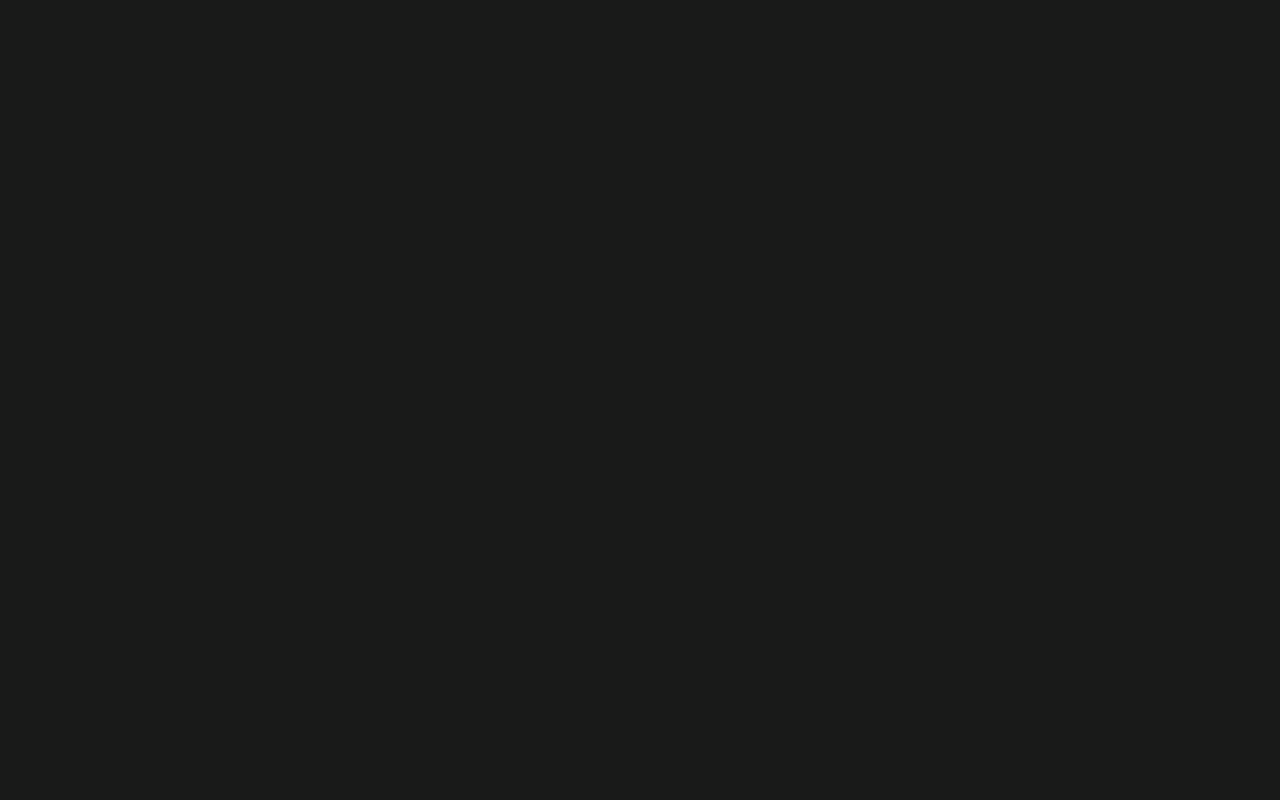
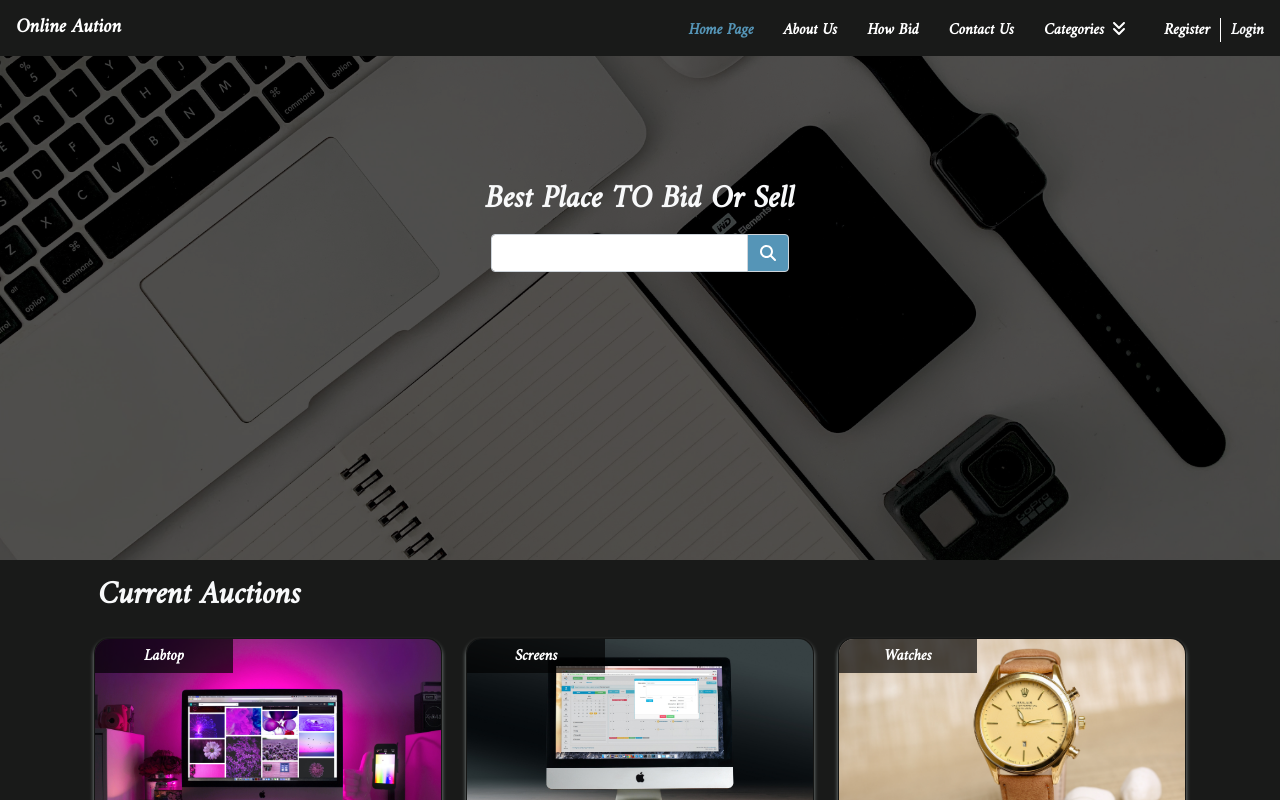
Before and after one commit to hossamMohamed00/online-auction-system, a React (Create React App) app in the folder client/: page /home-page in a window 1280 px wide. Before the commit this address had no page. Shown: the top 800 px of the page. Built offline with nearby package versions, Linux system fonts and the light colour scheme.

Commit message:
change navbar content

```diff
--- a/client/src/App.js
+++ b/client/src/App.js
@@ -18,10 +18,10 @@ function App() {
 
 			<Routes>
 				<Route path='/register' element={<Register/>} />
-				<Route path='/' element={<Navigate to="/register" /> } />
+				<Route path='/' element={<Navigate to="/home-page" /> } />
 
 				<Route path='/login' element={<Login/>} />
-				<Route path='/homePage' element={<HomePage/>} />
+				<Route path='/home-page' element={<HomePage/>} />
 
 			</Routes>
 
--- a/client/src/Pages/HomePage.js
+++ b/client/src/Pages/HomePage.js
@@ -13,11 +13,8 @@ const HomePage = () => {
 		<Fragment>
 			<div className= {`${scollbarStyle.scollbar} container-fluid px-0`} style={{backgroundColor: "#191a19" , minHeight:"100vh"}}>
 				<Header/>
-				<div className="d-md-flex mb-5">
-					<Categories/>
-					<UpGoingAuctions/>
-				</div>
 				<CurrentAuctions/>
+				<UpGoingAuctions/>
 				<Footer/>
 			</div>
 
--- a/client/src/component/HomePage/Categories/Categories.js
+++ b/client/src/component/HomePage/Categories/Categories.js
@@ -1,30 +1,33 @@
-import React, { Fragment } from 'react';
-
-import { FontAwesomeIcon } from '@fortawesome/react-fontawesome';
-import {faCircleArrowRight} from '@fortawesome/free-solid-svg-icons'
+import React, { Fragment , useState} from 'react';
 import classes from './Categories.module.css'
 
 const Categories = () => {
+	const [isHiddenCategories , setIsHiddenCategories ] = useState(false)
 
 	const AllCategories = ["Labtop" , "Phones" ,"Tablet" ,"Home" , "Electronics"] ;
 
 	const showAllCategories = AllCategories.map(( category,index) => {
 		return(
-			<li key={index} className="p-2">
-				<FontAwesomeIcon icon={faCircleArrowRight} />
+			<li key={index} >
 				<span className="p-2">{category} </span>
-				<span className= {` ${classes.categoryBadge} badge text-light rounded-pill float-end `} >4</span>
 			</li>
 
 		)
 	})
-	return (
+
+	const btnShowCategoryHandeler = (e) => {
+		e.preventDefault()
+		setIsHiddenCategories(true)
+		console.log("yes")
+	}
+
+		return (
 			<Fragment>
-				<div className={classes.Categories}>
-						<h4 className={classes.CategoriesHeader}> Categories</h4>
-						<ul className="list-group ">
-							{showAllCategories}
-						</ul>
+				<div className={ ` ${classes.Categories} ${isHiddenCategories ? 'd-none' : ''  }` }>
+					<button type="button" className="btn-close d-md-none float-end m-2 text-dark bg-light" onClick={btnShowCategoryHandeler} aria-label="Close"></button>
+					<ul className= {`list-group d-md-block  `} >
+						{showAllCategories}
+					</ul>
 				</div>
 			</Fragment>
 	);
--- a/client/src/component/HomePage/Categories/Categories.module.css
+++ b/client/src/component/HomePage/Categories/Categories.module.css
@@ -1,27 +1,37 @@
 .Categories{
 	height: fit-content!important;
-	width: 25vw!important;
-	background-color: #191a19;
+	width: fit-content!important;
+	background-color: var(--dark-color);
 	color: white;
-	border-top-right-radius: 10px;
+
+	padding-bottom: 20px;
+	position: absolute;
+	top:55.99px;
+	text-align: center;
+
 	border-bottom-right-radius: 10px;
-	padding-bottom: 20px;
+	border-bottom-left-radius: 10px;
+	z-index: 1000;
+
+	margin-right: 15px;
+
 }
 
 .CategoriesHeader{
 	/* background-color: #191a19; */
 	background-color:  #4f4e4c!important;
-	padding: 10px;
+	padding-top: 25px!important;
 	font-size: 20px;
+
+	/* border-top: 2px solid white!important; */
+
 }
 
-li{ cursor: pointer; list-style: none}
+li{ cursor: pointer; list-style: none;	padding: 10px 25px 10px 25px ;}
 li:hover{
 	background-color: #4f4e4c!important;
 	transition: all 0.5s;
-	padding-left: 5%!important;
 }
-
 .categoryBadge{
 	background-color: #43758f;
 }
@@ -30,21 +40,18 @@ li:hover{
 
 /* start media query */
 
-@media screen and (max-width:576px){
+@media (max-width: 768px){
 	.Categories{
-		width: 80vw!important;
-		margin: 0 auto;
-		margin-top: 15px;
+    width: 100%!important;
+    top: 45px;
+    text-align: left;
+    left: 0;
+		padding-top: 10px;
+		background-color: rgba(0, 0, 0, 0.9);
+
+
 	}
 }
 
 
-@media screen and (min-width:576px) and (max-width:992px){
-	.Categories{
-		width: 70vw!important;
-		margin: 0 auto;
-	}
-	.CategoriesHeader{  margin-top: 15px;}
-}
-
 /* end media query */
--- a/client/src/component/HomePage/CurrentAuctions/CurrentAuctionsContent.js
+++ b/client/src/component/HomePage/CurrentAuctions/CurrentAuctionsContent.js
@@ -80,7 +80,7 @@ const CurrentAuctionsContent = () => {
 
 	return (
 		<div className={classes.CurrentAuctionsContent}>
-			<Row xs={1} md={2} lg={3} className="g-4 mx-auto py-3">
+			<Row xs={1} sm={2} lg={3} className="g-4 mx-auto py-3">
 				{getCurrentAuctions(FirstThreeItems , false)}
 				{showRestItems && getCurrentAuctions(RestItems, true)}
 				{!showRestItems && RestItems.length!==0 &&
--- a/client/src/component/HomePage/Header/Header.js
+++ b/client/src/component/HomePage/Header/Header.js
@@ -1,7 +1,9 @@
 import React ,{ Fragment} from "react";
-import { Link } from "react-router-dom";
+
+import Search from "./Seach";
+import Navbar from "./Navbar";
+
 import classes from './Header.module.css'
-import Search from "./Seach";
 
 const  Header = () => {
 	return (
@@ -9,21 +11,7 @@ const  Header = () => {
 
 			<div className="position-relative">
 
-				{/* start Navbar  */}
-				<nav className= {`${classes.nav} navbar navbar-dark bg-dark fixed-top px-1 `}>
-						<div className="container-fluid">
-							<a className={` ${classes.navbarBrand} navbar-brand fw-bold `} href="#">Online Aution</a>
-
-							<div className="d-flex pt-1">
-								<Link to='/register' className= {`fw-bold ${classes.navLinkRegister} `}> Register </Link>
-								<Link to='/login' className= {`fw-bold text-light ${classes.navLinkLogin} `}> Login </Link>
-
-							</div>
-
-						</div>
-				</nav>
-				{/* end Navbar  */}
-
+				<Navbar/>
 				{/* start Header  */}
 				<div className= {classes.Header}>
 				</div>
@@ -32,7 +20,7 @@ const  Header = () => {
 				<div className={classes.overlay}>
 					<div className={classes.HeaderContent}>
 						<div className="mt-5 h-50">
-							<h1 className="fw-bold text-light mb-4 fa-1 text-center">Best Place TO Bid Or Sell </h1>
+							<h2 className="fw-bold text-light pt-3 pb-2 fa-1 text-center">Best Place TO Bid Or Sell </h2>
 							<Search/>
 						</div>
 
--- a/client/src/component/HomePage/Header/Header.module.css
+++ b/client/src/component/HomePage/Header/Header.module.css
@@ -14,20 +14,6 @@
 	left: 0;
 }
 
-/* start navbar */
-
-.nav {background-color: var(--dark-color)!important}
-
-.navbarBrand{	font-size: 20px!important}
-
-.navLinkRegister{ color: var(--main-color); border-right: 1px solid white; padding-right: 15px!important;}
-.navLinkLogin{ padding-left: 15px!important }
-
-.navLinkRegister , .navLinkLogin {text-decoration: none;}
-.navLinkRegister:hover{color: white}
-.navLinkLogin:hover{color: var(--main-color)!important}
-
-/* end navbar */
 
 
 .HeaderContent{
@@ -98,11 +84,9 @@
 	nav{padding: 0!important}
 
 	.navbarBrand{ font-size: 15px!important; font-weight: bold;font-size: 15px;}
-/*
-	h1 { font-size: 20px!important}
-	p {font-size: 10px!important ; padding-top: 5px;} */
 
-	.SearchResult{ height: 100px;width: 90%!important;}
+
+	.SearchResult{max-height: 150px!important;}
 	.SearchInput{ padding: 1px;}
 	.SearchInputGroup{width: 90%!important;}
 
--- /dev/null
+++ b/client/src/component/HomePage/Header/Navbar.js
@@ -0,0 +1,57 @@
+import React, { useState } from "react";
+import { NavLink , Link} from "react-router-dom";
+import { FontAwesomeIcon } from "@fortawesome/react-fontawesome";
+import {faAnglesDown , faAnglesUp , faBars} from '@fortawesome/free-solid-svg-icons'
+
+import classes from './Navbar.module.css'
+import Categories from "../Categories/Categories";
+
+const activeLink = navData => `${navData.isActive ? classes.active : ''} fw-bold ${classes['navLink']} `
+
+const Navbar = ()=> {
+	const [isShowanNavContent , setIsShowanNavContent] = useState(false)
+	const [isShowanCategoriesContent , setIsShowanCategoriesContent] = useState(false)
+
+	const showNavContentHandeler = () => {
+		setIsShowanNavContent((prevState)=>!prevState )
+	}
+
+	const showCategoriesContentHandeler = (e) => {
+		console.log("yes")
+		e.preventDefault()
+		setIsShowanCategoriesContent((prevState)=>!prevState )
+	}
+
+	return (
+	<nav className= {`${classes.nav} navbar navbar-dark fixed-top px-1 `}>
+			<div className="container-fluid">
+				<Link className={` ${classes.navbarBrand} navbar-brand fw-bold `} to="/home-page">Online Aution</Link>
+
+				<FontAwesomeIcon icon={faBars} className= {` ${classes.faBars} float-end text-light d-xs d-md-none pt-1` }
+					onClick = {showNavContentHandeler}
+				/>
+
+				<div className={`${classes.navLinks} d-md-flex pt-1 ${isShowanNavContent ? 'd-flex' : 'd-xs-none'} `}>
+					<NavLink to='/home-page' className= {activeLink} > Home Page </NavLink>
+					<NavLink to='/about-us' className= {activeLink} > About Us </NavLink>
+					<NavLink to='/how-bid' className= {activeLink} > How Bid </NavLink>
+					<NavLink to='/contact-us' className= {activeLink} > Contact Us </NavLink>
+
+					<span to='/' className= {`text-start pb-0 fw-bold ${classes.navLink} `}
+					 onClick = {showCategoriesContentHandeler}
+					>
+						Categories
+						{!isShowanCategoriesContent && <FontAwesomeIcon icon={faAnglesDown} className="px-2"/>}
+						{isShowanCategoriesContent && <FontAwesomeIcon icon={faAnglesUp} className="px-2"/>}
+						{isShowanCategoriesContent && <Categories/> }
+					</span>
+
+					<NavLink to='/register' className= {`fw-bold ${classes.navLink} ${classes.navLinkRegister } `}> Register </NavLink>
+					<NavLink to='/login' className= {`fw-bold text-light ${classes.navLink} ${classes.navLinkLogin } `}> Login </NavLink>
+
+				</div>
+
+			</div>
+	</nav>
+	)}
+export default Navbar;
--- /dev/null
+++ b/client/src/component/HomePage/Header/Navbar.module.css
@@ -0,0 +1,39 @@
+
+/* start navbar */
+
+.nav {background-color: var(--dark-color)}
+
+.navbarBrand{	font-size: 20px!important}
+
+.navLink{
+	text-decoration: none;
+	color: white!important;
+	padding-left: 30px!important;
+	cursor: pointer;
+}
+.navLinkRegister{border-right: 1px solid white!important; padding-right: 10px!important;}
+.navLinkLogin {padding-left: 10px!important}
+.navLink:hover{
+	color: var(--main-color)!important;
+	transition: all 0.5s;
+}
+
+.active{color: var(--main-color)!important}
+
+
+
+@media (max-width: 768px){
+	.nav {padding: 10px !important;	}
+	.nav > div{display: inline-block !important;}
+
+	.navLinks{
+		border-top: 1px solid white;
+		margin-top: 10px !important;
+		flex-direction: column!important;
+		display: none;
+		transition: all 2s;
+	}
+	.navLink{padding-top: 14px !important; padding-left: 5px !important}
+	.navLinkRegister{border-right: 0!important;}
+}
+/* end navbar */
```
Also changed, not shown: client/src/CustomHooks/useHttp.js (added), 1 other file (tests, documents, lock files or other folders).
